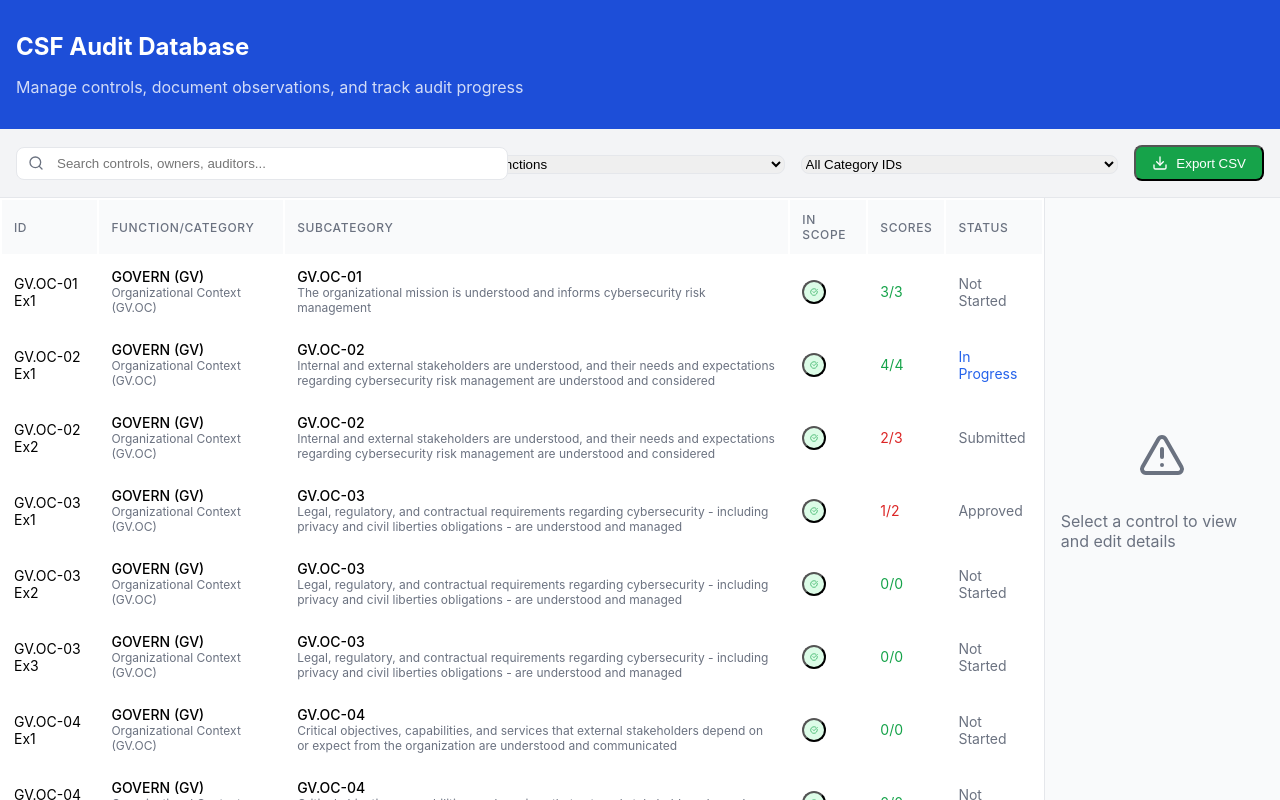
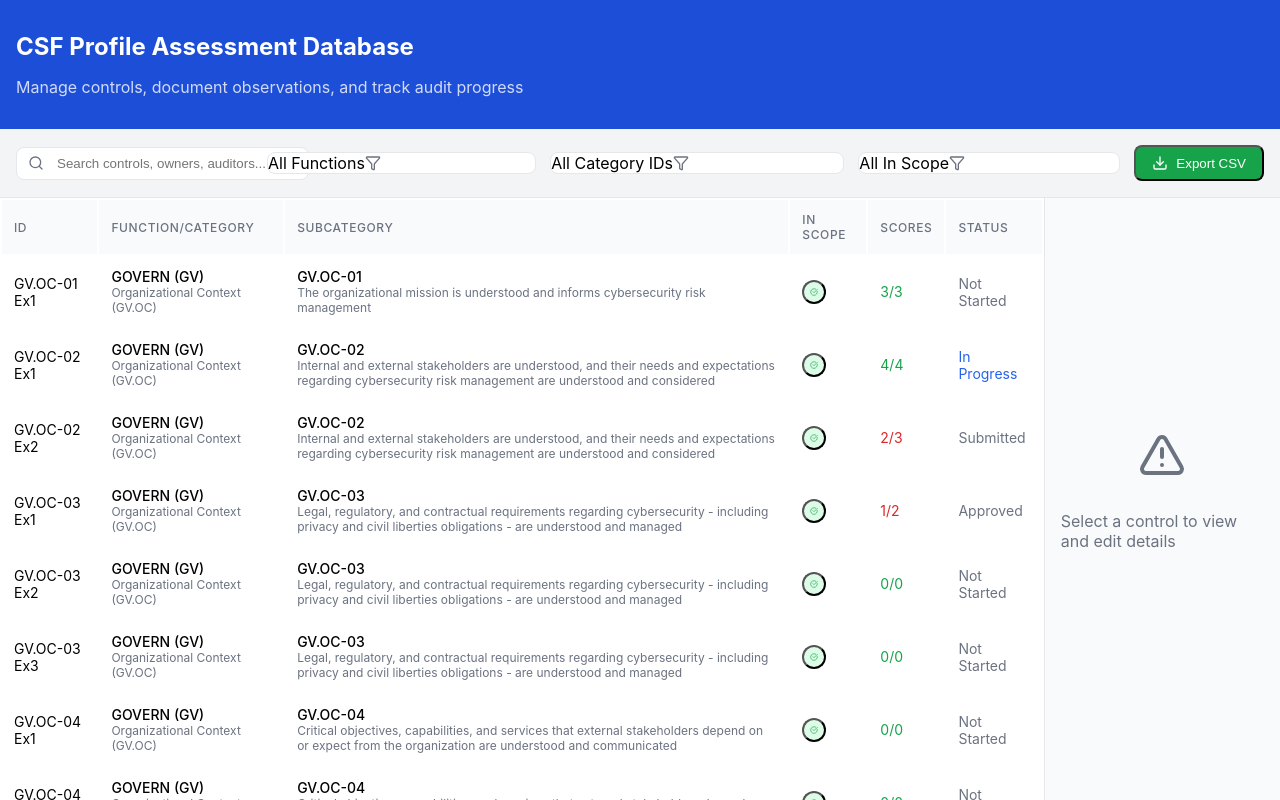
Before and after one commit to CPAtoCybersecurity/csf_profile, a React (Create React App) app: page / in a window 1280 px wide. Built offline with nearby package versions, Linux system fonts and the light colour scheme.

Commit message:
Fixed Menus and added scope filter

```diff
--- a/src/App.js
+++ b/src/App.js
@@ -7,8 +7,12 @@ const App = () => {
   const [loading, setLoading] = useState(true);
   const [error, setError] = useState(null);
   const [searchTerm, setSearchTerm] = useState('');
-  const [filterFunction, setFilterFunction] = useState('');
-  const [filterCategory, setFilterCategory] = useState('');
+  const [filterFunctions, setFilterFunctions] = useState([]);
+  const [filterCategories, setFilterCategories] = useState([]);
+  const [filterInScope, setFilterInScope] = useState('');
+  const [functionDropdownOpen, setFunctionDropdownOpen] = useState(false);
+  const [categoryDropdownOpen, setCategoryDropdownOpen] = useState(false);
+  const [inScopeDropdownOpen, setInScopeDropdownOpen] = useState(false);
   const [currentItem, setCurrentItem] = useState(null);
   const [editMode, setEditMode] = useState(false);
   const [saving, setSaving] = useState(false);
@@ -78,17 +82,20 @@ const App = () => {
           value && value.toString().toLowerCase().includes(searchTerm.toLowerCase())
         );
 
-      const matchesFunction = filterFunction === '' || item.Function === filterFunction;
+      const matchesFunction = filterFunctions.length === 0 || filterFunctions.includes(item.Function);
 
       // Extract category ID for matching
       const categoryId = item.Category && item.Category.match(/\(([^)]+)\)/) ?
         item.Category.match(/\(([^)]+)\)/)[1] :
         item.Category;
-      const matchesCategory = filterCategory === '' || categoryId === filterCategory;
+      const matchesCategory = filterCategories.length === 0 || filterCategories.includes(categoryId);
 
-      return matchesSearch && matchesFunction && matchesCategory;
+      // Filter by In Scope
+      const matchesInScope = filterInScope === '' || item["In Scope? "] === filterInScope;
+
+      return matchesSearch && matchesFunction && matchesCategory && matchesInScope;
     });
-  }, [data, searchTerm, filterFunction, filterCategory]);
+  }, [data, searchTerm, filterFunctions, filterCategories, filterInScope]);
 
   // Pagination
   const totalPages = Math.ceil(filteredData.length / itemsPerPage);
@@ -199,14 +206,14 @@ const App = () => {
   return (
     <div className="flex flex-col h-full">
       <div className="bg-blue-700 text-white p-4">
-        <h1 className="text-2xl font-bold">CSF Audit Database</h1>
+        <h1 className="text-2xl font-bold">CSF Profile Assessment Database</h1>
         <p className="opacity-80">Manage controls, document observations, and track audit progress</p>
       </div>
 
       {/* Toolbar */}
       <div className="bg-gray-100 p-4 flex flex-wrap items-center gap-4 border-b">
         {/* Search */}
-        <div className="relative flex-grow max-w-md">
+        <div className="relative w-64">
           <div className="absolute inset-y-0 left-0 flex items-center pl-3 pointer-events-none">
             <Search size={16} className="text-gray-500" />
           </div>
@@ -221,30 +228,138 @@ const App = () => {
 
         {/* Function filter */}
         <div className="flex-grow max-w-xs">
-          <select
-            className="w-full p-2 border rounded-lg focus:ring-2 focus:ring-blue-500 focus:border-blue-500"
-            value={filterFunction}
-            onChange={(e) => setFilterFunction(e.target.value)}
+          <div className="relative">
+            <div
+              className="w-full p-2 border rounded-lg focus:ring-2 focus:ring-blue-500 focus:border-blue-500 bg-white cursor-pointer flex items-center justify-between"
+              onClick={() => setFunctionDropdownOpen(!functionDropdownOpen)}
             >
-            <option value="">All Functions</option>
+              <span>{filterFunctions.length === 0 ? "All Functions" : `${filterFunctions.length} selected`}</span>
+              <Filter size={16} className="text-gray-500" />
+            </div>
+            {functionDropdownOpen && (
+              <div className="absolute z-[9999] mt-1 w-full bg-white border rounded-lg shadow-lg max-h-60 overflow-auto">
+                <div className="p-2">
+                  <label className="flex items-center p-2 hover:bg-gray-100 rounded">
+                    <input
+                      type="checkbox"
+                      className="mr-2"
+                      checked={filterFunctions.length === 0}
+                      onChange={() => setFilterFunctions([])}
+                    />
+                    <span>All Functions</span>
+                  </label>
                   {functions.map(func => (
-              <option key={func} value={func}>{func}</option>
+                    <label key={func} className="flex items-center p-2 hover:bg-gray-100 rounded">
+                      <input
+                        type="checkbox"
+                        className="mr-2"
+                        checked={filterFunctions.includes(func)}
+                        onChange={() => {
+                          if (filterFunctions.includes(func)) {
+                            setFilterFunctions(filterFunctions.filter(f => f !== func));
+                          } else {
+                            setFilterFunctions([...filterFunctions, func]);
+                          }
+                        }}
+                      />
+                      <span>{func}</span>
+                    </label>
                   ))}
-          </select>
+                </div>
+              </div>
+            )}
+          </div>
         </div>
 
         {/* Category ID filter */}
         <div className="flex-grow max-w-xs">
-          <select
-            className="w-full p-2 border rounded-lg focus:ring-2 focus:ring-blue-500 focus:border-blue-500"
-            value={filterCategory}
-            onChange={(e) => setFilterCategory(e.target.value)}
+          <div className="relative">
+            <div
+              className="w-full p-2 border rounded-lg focus:ring-2 focus:ring-blue-500 focus:border-blue-500 bg-white cursor-pointer flex items-center justify-between"
+              onClick={() => setCategoryDropdownOpen(!categoryDropdownOpen)}
             >
-            <option value="">All Category IDs</option>
+              <span>{filterCategories.length === 0 ? "All Category IDs" : `${filterCategories.length} selected`}</span>
+              <Filter size={16} className="text-gray-500" />
+            </div>
+            {categoryDropdownOpen && (
+              <div className="absolute z-[9999] mt-1 w-full bg-white border rounded-lg shadow-lg max-h-60 overflow-auto">
+                <div className="p-2">
+                  <label className="flex items-center p-2 hover:bg-gray-100 rounded">
+                    <input
+                      type="checkbox"
+                      className="mr-2"
+                      checked={filterCategories.length === 0}
+                      onChange={() => setFilterCategories([])}
+                    />
+                    <span>All Category IDs</span>
+                  </label>
                   {categoryIds.map(categoryId => (
-              <option key={categoryId} value={categoryId}>{categoryId}</option>
+                    <label key={categoryId} className="flex items-center p-2 hover:bg-gray-100 rounded">
+                      <input
+                        type="checkbox"
+                        className="mr-2"
+                        checked={filterCategories.includes(categoryId)}
+                        onChange={() => {
+                          if (filterCategories.includes(categoryId)) {
+                            setFilterCategories(filterCategories.filter(c => c !== categoryId));
+                          } else {
+                            setFilterCategories([...filterCategories, categoryId]);
+                          }
+                        }}
+                      />
+                      <span>{categoryId}</span>
+                    </label>
                   ))}
-          </select>
+                </div>
+              </div>
+            )}
+          </div>
+        </div>
+
+        {/* In Scope filter */}
+        <div className="flex-grow max-w-xs">
+          <div className="relative">
+            <div
+              className="w-full p-2 border rounded-lg focus:ring-2 focus:ring-blue-500 focus:border-blue-500 bg-white cursor-pointer flex items-center justify-between"
+              onClick={() => setInScopeDropdownOpen(!inScopeDropdownOpen)}
+            >
+              <span>{filterInScope === '' ? "All In Scope" : `In Scope: ${filterInScope}`}</span>
+              <Filter size={16} className="text-gray-500" />
+            </div>
+            {inScopeDropdownOpen && (
+              <div className="absolute z-[9999] mt-1 w-full bg-white border rounded-lg shadow-lg overflow-auto">
+                <div className="p-2">
+                  <label className="flex items-center p-2 hover:bg-gray-100 rounded">
+                    <input
+                      type="radio"
+                      className="mr-2"
+                      checked={filterInScope === ''}
+                      onChange={() => setFilterInScope('')}
+                    />
+                    <span>All</span>
+                  </label>
+                  <label className="flex items-center p-2 hover:bg-gray-100 rounded">
+                    <input
+                      type="radio"
+                      className="mr-2"
+                      checked={filterInScope === 'Yes'}
+                      onChange={() => setFilterInScope('Yes')}
+                    />
+                    <span>Yes</span>
+                  </label>
+                  <label className="flex items-center p-2 hover:bg-gray-100 rounded">
+                    <input
+                      type="radio"
+                      className="mr-2"
+                      checked={filterInScope === 'No'}
+                      onChange={() => setFilterInScope('No')}
+                    />
+                    <span>No</span>
+                  </label>
+                </div>
+              </div>
+            )}
+          </div>
         </div>
 
         {/* Export button */}
@@ -261,7 +376,7 @@ const App = () => {
         {/* Data table */}
         <div className="w-2/3 overflow-auto border-r">
           <table className="min-w-full divide-y divide-gray-200">
-            <thead className="bg-gray-50 sticky top-0">
+            <thead className="bg-gray-50 sticky top-0" style={{ zIndex: -1 }}>
               <tr>
                 <th className="p-3 text-left text-xs font-medium text-gray-500 uppercase tracking-wider">ID</th>
                 <th className="p-3 text-left text-xs font-medium text-gray-500 uppercase tracking-wider">Function/Category</th>
@@ -402,7 +517,11 @@ const App = () => {
                   </div>
                   <div>
                     <span className="text-sm font-medium text-gray-500">Implementation Examples:</span>
-                    <p>{currentItem["Implementation Examples"]}</p>
+                    <p>
+                      {currentItem["Implementation Example"]}
+                      <br />
+                      <span className="text-sm text-gray-600">{currentItem["Implementation Examples"]}</span>
+                    </p>
                   </div>
                 </div>
               </div>
```
Lines whose indentation alone changed are shown as unchanged.
